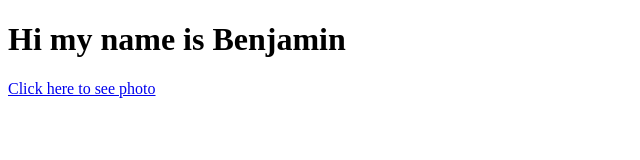
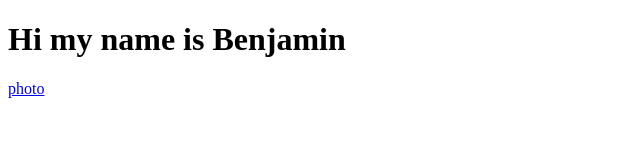
Before and after one commit to S346195/Practice, a plain HTML site: page B1.html in a window 1280 px wide. Shown: the whole page, without its empty margins (0-640 px from the left). Drawn offline with Linux system fonts and the light colour scheme.

Commit message:
Update B1.html

```diff
--- a/B1.html
+++ b/B1.html
@@ -2,5 +2,5 @@
 <html>
   <body>
     <h1> Hi my name is Benjamin</h1>
-    <a href="B2.html"> Click here to see photo</a>
+    <a href="B2.html">photo</a>
   </body>
```
